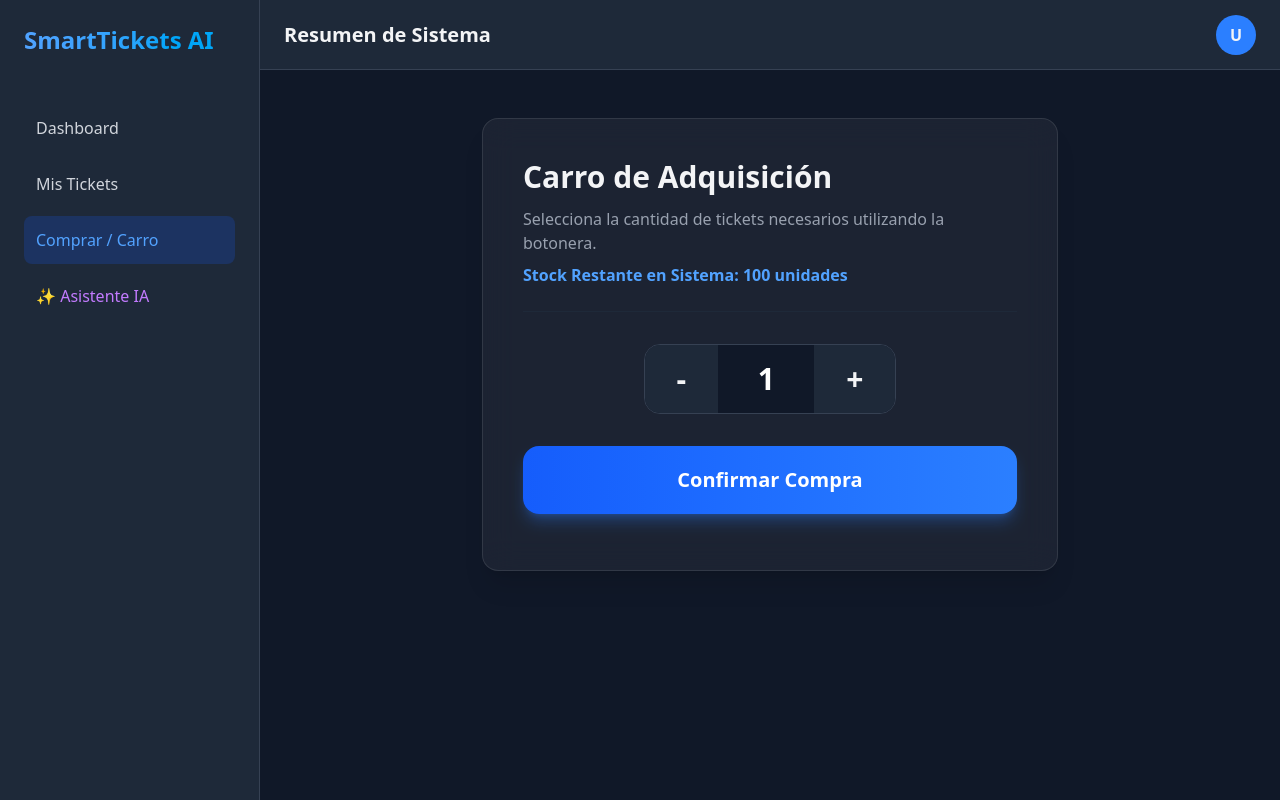
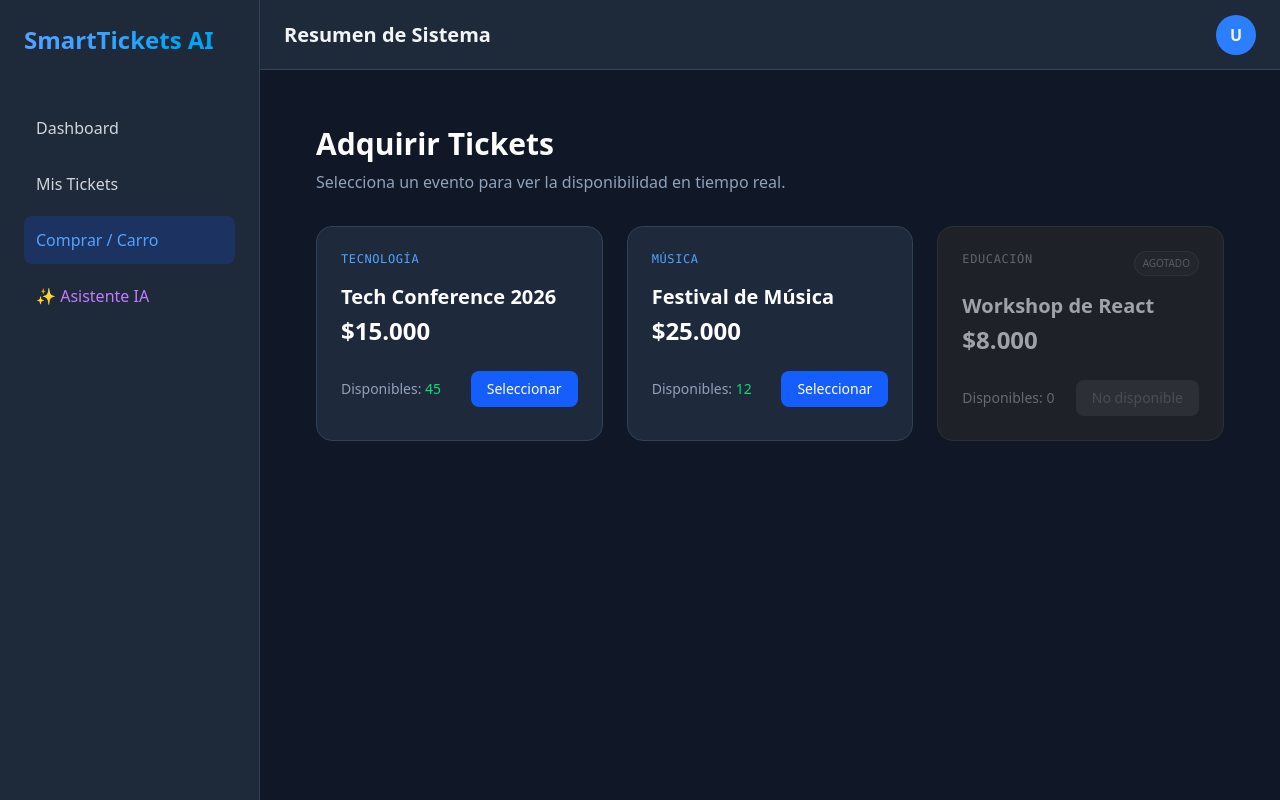
Before and after one commit to Ezeko95/NullTicket, a Next.js app in the folder front/: page /comprar in a window 1280 px wide. Built offline with nearby package versions, Linux system fonts and the light colour scheme; no server answers.

Commit message:
feat: implementar vista de compra de tickets y limpieza de rutas

```diff
--- a/front/src/app/(dashboard)/agente-ia/page.tsx
+++ /dev/null
@@ -1,142 +0,0 @@
-"use client";
-
-import { useState, useRef, useEffect } from "react";
-import { useTickets } from "@/context/TicketContext";
-
-interface ChatMessage {
-    actor: "ai" | "user";
-    txt: string;
-}
-
-const parseOrder = (text: string): number | null => {
-    const match = text.match(/\d+/);
-    if (!match) return null;
-    return parseInt(match[0], 10);
-};
-
-export default function AIAssistant() {
-    const { comprarTickets } = useTickets();
-    const [chat, setChat] = useState<ChatMessage[]>([
-        {
-            actor: "ai",
-            txt: '¡Hola! Soy la IA de compras del sistema. Puedo gestionar tu adquisición de forma automática ahorrándote los clicks. Práctica pidiéndome: "Quiero 4 tickets por favor".'
-        }
-    ]);
-    const [input, setInput] = useState("");
-    const [isTyping, setIsTyping] = useState(false);
-    const messagesEndRef = useRef<HTMLDivElement>(null);
-
-    const handleSend = (e?: React.FormEvent) => {
-        e?.preventDefault();
-        if (!input.trim() || isTyping) return;
-
-        const userText = input.trim();
-        setChat((prev) => [...prev, { actor: "user", txt: userText }]);
-        setInput("");
-        setIsTyping(true);
-
-        setTimeout(() => {
-            setIsTyping(false);
-            const cantidad = parseOrder(userText.toLowerCase());
-
-            if (cantidad) {
-                const result = comprarTickets(cantidad);
-                if (result.success) {
-                    setChat((prev) => [
-                        ...prev,
-                        {
-                            actor: "ai",
-                            txt: `¡Entendido! He procesado automáticamente el descuento. ${result.message}`
-                        }
-                    ]);
-                } else {
-                    setChat((prev) => [
-                        ...prev,
-                        {
-                            actor: "ai",
-                            txt: `Lo siento, hubo un problema operativo: ${result.message}`
-                        }
-                    ]);
-                }
-            } else {
-                setChat((prev) => [
-                    ...prev,
-                    {
-                        actor: "ai",
-                        txt: 'Perdona, me cuesta entender cuántas unidades especificas. Trata de escribir el número exacto, como: "Necesito comprar 2 tickets".'
-                    }
-                ]);
-            }
-        }, 1200);
-    };
-
-    useEffect(() => {
-        messagesEndRef.current?.scrollIntoView({ behavior: "smooth" });
-    }, [chat, isTyping]);
-
-    return (
-        <div className="glass-panel flex flex-col h-[75vh] max-w-4xl mx-auto overflow-hidden border border-purple-500/30">
-            <div className="bg-purple-900/40 p-6 border-b border-purple-500/30 flex gap-4 items-center">
-                <span className="text-4xl filter drop-shadow-md">✨</span>
-                <div>
-                    <h2 className="text-2xl font-bold bg-linear-to-r from-purple-400 to-pink-300 bg-clip-text text-transparent">
-                        Asistente IA Interactivo
-                    </h2>
-                    <p className="text-sm text-purple-300/70 mt-1">
-                        Simulación de Auto-Surtido de Stock (Local JS)
-                    </p>
-                </div>
-            </div>
-
-            <div className="flex-1 p-6 overflow-y-auto flex flex-col gap-6">
-                {chat.map((msg, i) => (
-                    <div
-                        key={i}
-                        className={`flex ${msg.actor === "user" ? "justify-end" : "justify-start"}`}
-                    >
-                        <div
-                            className={`max-w-[70%] text-lg p-5 rounded-3xl shadow-lg leading-relaxed ${
-                                msg.actor === "user"
-                                    ? "bg-blue-600 rounded-br-none text-white"
-                                    : "bg-gray-800/90 rounded-tl-none border border-gray-700 text-gray-200"
-                            }`}
-                        >
-                            <p>{msg.txt}</p>
-                        </div>
-                    </div>
-                ))}
-                {isTyping && (
-                    <div className="flex justify-start">
-                        <div className="bg-gray-800/90 rounded-3xl rounded-tl-none p-5 border border-gray-700 flex gap-2 w-24 justify-center items-center h-16">
-                            <span className="w-3 h-3 bg-purple-500 rounded-full animate-bounce"></span>
-                            <span className="w-3 h-3 bg-purple-500 rounded-full animate-bounce [animation-delay:-0.15s]"></span>
-                            <span className="w-3 h-3 bg-purple-500 rounded-full animate-bounce [animation-delay:-0.3s]"></span>
-                        </div>
-                    </div>
-                )}
-                <div ref={messagesEndRef} className="h-1" />
-            </div>
-
-            <form
-                onSubmit={handleSend}
-                className="p-5 bg-gray-900 border-t border-gray-800 flex gap-3 items-center"
-            >
-                <input
-                    type="text"
-                    value={input}
-                    onChange={(e) => setInput(e.target.value)}
-                    placeholder='Comunícate con la IA ej: "Adquirir 3 tickets"'
-                    className="flex-1 text-lg bg-gray-800 rounded-2xl px-6 py-4 outline-none focus:ring-2 focus:ring-purple-500 transition border border-gray-700"
-                    autoFocus
-                />
-                <button
-                    type="submit"
-                    disabled={!input.trim() || isTyping}
-                    className="bg-purple-600 hover:bg-purple-500 disabled:opacity-50 disabled:cursor-not-allowed px-8 py-4 text-lg font-bold rounded-2xl transition shadow-lg shadow-purple-500/20 text-white"
-                >
-                    Enviar
-                </button>
-            </form>
-        </div>
-    );
-}
--- a/front/src/app/(dashboard)/comprar/page.tsx
+++ b/front/src/app/(dashboard)/comprar/page.tsx
@@ -1,74 +1,73 @@
-"use client";
+'use client';
+import React, { useState } from 'react';
 
-import { useState } from "react";
-import { useTickets } from "@/context/TicketContext";
+// Datos de ejemplo para los eventos
+const EVENTOS_MOCK = [
+  { id: 1, nombre: "Tech Conference 2026", precio: 15000, stock: 45, categoria: "Tecnología" },
+  { id: 2, nombre: "Festival de Música", precio: 25000, stock: 12, categoria: "Música" },
+  { id: 3, nombre: "Workshop de React", precio: 8000, stock: 0, categoria: "Educación" },
+];
 
-export default function ComprarTickets() {
-    const { stock, comprarTickets } = useTickets();
-    const [cantidad, setCantidad] = useState(1);
-    const [mensaje, setMensaje] = useState<{
-        texto: string;
-        isError: boolean;
-    } | null>(null);
-
-    const handleComprar = () => {
-        const res = comprarTickets(cantidad);
-        setMensaje({ texto: res.message, isError: !res.success });
-        if (res.success) {
-            setCantidad(1);
-            setTimeout(() => setMensaje(null), 4000);
-        }
-    };
+export default function ComprarPage() {
+  const [seleccionado, setSeleccionado] = useState<number | null>(null);
 
   return (
-        <div className="max-w-xl mx-auto glass-panel p-10 mt-6">
-            <h2 className="text-3xl font-bold mb-3">Carro de Adquisición</h2>
-            <p className="text-gray-400 mb-8 border-b border-gray-800 pb-6">
-                Selecciona la cantidad de tickets necesarios utilizando la
-                botonera.
-                <br />
-                <span className="text-blue-400 font-bold mt-2 inline-block">
-                    Stock Restante en Sistema: {stock} unidades
+    <div className="p-8">
+      <h1 className="text-3xl font-bold text-white mb-2">Adquirir Tickets</h1>
+      <p className="text-slate-400 mb-8">Selecciona un evento para ver la disponibilidad en tiempo real.</p>
+
+      <div className="grid grid-cols-1 md:grid-cols-2 lg:grid-cols-3 gap-6">
+        {EVENTOS_MOCK.map((evento) => (
+          <div
+            key={evento.id}
+            onClick={() => evento.stock > 0 && setSeleccionado(evento.id)}
+            className={`relative p-6 rounded-2xl border transition-all cursor-pointer
+              ${seleccionado === evento.id
+                ? 'bg-blue-600/20 border-blue-500 shadow-[0_0_20px_rgba(59,130,246,0.3)]'
+                : 'bg-[#1e293b] border-slate-700 hover:border-slate-500'}
+              ${evento.stock === 0 ? 'opacity-60 grayscale cursor-not-allowed' : ''}`}
+          >
+            <div className="flex justify-between items-start mb-4">
+              <span className="text-xs font-mono text-blue-400 uppercase tracking-wider">
+                {evento.categoria}
               </span>
-            </p>
+              {evento.stock === 0 && (
+                <span className="bg-red-500/20 text-red-400 text-[10px] px-2 py-1 rounded-full border border-red-500/50">
+                  AGOTADO
+                </span>
+              )}
+            </div>
 
-            <div className="flex bg-gray-900 rounded-2xl overflow-hidden self-start mb-8 border border-gray-700 shadow-inner w-max mx-auto">
-                <button
-                    onClick={() => setCantidad((c) => Math.max(1, c - 1))}
-                    className="px-8 py-4 bg-gray-800 hover:bg-gray-700 transition text-3xl font-bold flex items-center justify-center"
-                >
-                    -
-                </button>
-                <span className="w-24 text-center py-4 bg-gray-900 text-3xl font-bold text-white flex items-center justify-center">
-                    {cantidad}
+            <h3 className="text-xl font-semibold text-white mb-1">{evento.nombre}</h3>
+            <p className="text-2xl font-bold text-white mb-4">${evento.precio.toLocaleString('es-AR')}</p>
+
+            <div className="flex items-center justify-between mt-6">
+              <span className="text-sm text-slate-400">
+                Disponibles: <span className={evento.stock < 10 ? 'text-orange-400' : 'text-green-400'}>{evento.stock}</span>
               </span>
               <button
-                    onClick={() => setCantidad((c) => c + 1)}
-                    className="px-8 py-4 bg-gray-800 hover:bg-gray-700 transition text-3xl font-bold flex items-center justify-center"
+                disabled={evento.stock === 0}
+                className={`px-4 py-2 rounded-lg text-sm font-medium transition-colors
+                  ${evento.stock > 0
+                    ? 'bg-blue-600 text-white hover:bg-blue-500'
+                    : 'bg-slate-700 text-slate-500'}`}
               >
-                    +
+                {evento.stock > 0 ? 'Seleccionar' : 'No disponible'}
               </button>
             </div>
+          </div>
+        ))}
+      </div>
 
-            <button
-                onClick={handleComprar}
-                className="w-full bg-linear-to-r from-blue-600 to-blue-500 hover:from-blue-500 hover:to-blue-400 transition-all transform hover:scale-[1.02] py-5 rounded-2xl font-bold text-xl mb-4 shadow-lg shadow-blue-500/30 text-white"
-            >
+      {seleccionado && (
+        <div className="mt-10 p-6 bg-green-500/10 border border-green-500/50 rounded-xl flex justify-between items-center animate-in fade-in slide-in-from-bottom-4">
+          <div>
+            <p className="text-green-400 font-medium">Evento seleccionado listo para procesar</p>
+            <p className="text-slate-400 text-sm">Haz clic en el carrito para confirmar la compra.</p>
+          </div>
+          <button className="bg-green-600 hover:bg-green-500 text-white px-6 py-2 rounded-full font-bold transition-all transform hover:scale-105">
             Confirmar Compra
           </button>
-
-            {mensaje && (
-                <div
-                    className={`p-4 mt-4 rounded-xl flex items-center gap-3 font-medium transition ${
-                        mensaje.isError
-                            ? "bg-red-500/20 text-red-300 border border-red-500/50"
-                            : "bg-green-500/20 text-green-300 border border-green-500/50"
-                    }`}
-                >
-                    <span className="text-2xl">
-                        {mensaje.isError ? "⚠️" : "✅"}
-                    </span>
-                    {mensaje.texto}
         </div>
       )}
     </div>
--- a/front/src/components/Sidebar.tsx
+++ b/front/src/components/Sidebar.tsx
@@ -6,7 +6,7 @@ import { usePathname } from "next/navigation";
 const navLinks = [
     { href: "/", label: "Dashboard" },
     { href: "/mis-tickets", label: "Mis Tickets" },
-    { href: "/comprar", label: "Comprar / Carro" }
+    { href: "/comprar", label: "Comprar / Carro" },
 ] as const;
 
 export function Sidebar() {
```
Lines whose indentation alone changed are shown as unchanged.
